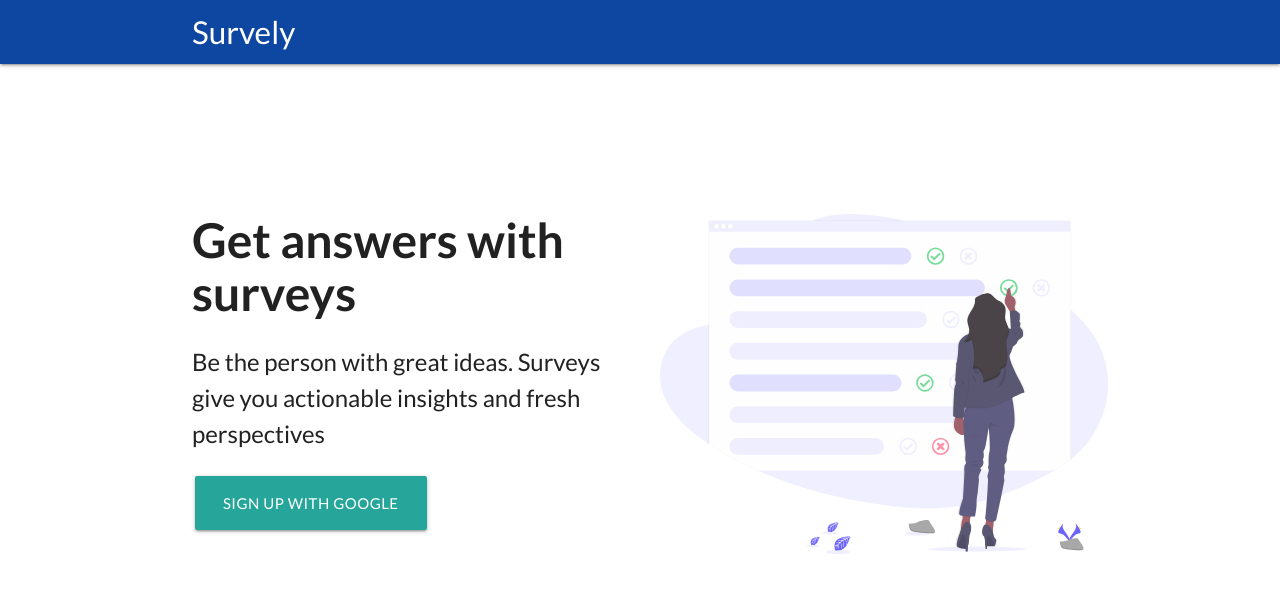
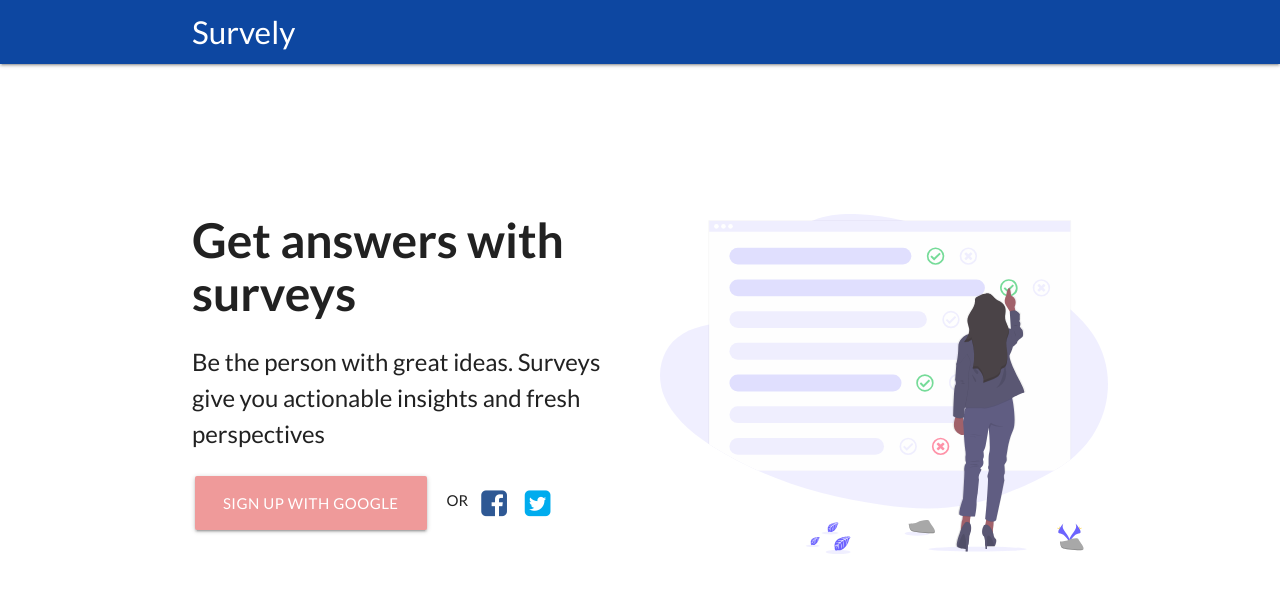
Before and after one commit to chuzksy-codeactive/Survely, a React (Create React App) app in the folder client/: page / in a window 1280 px wide. Shown: the top 592 px of the page. Built offline with nearby package versions, Linux system fonts and the light colour scheme; no server answers.

Commit message:
add icons to the landing page

```diff
--- a/client/public/index.html
+++ b/client/public/index.html
@@ -15,6 +15,8 @@
   <link rel="manifest" href="%PUBLIC_URL%/manifest.json" />
   <link href="https://fonts.googleapis.com/css2?family=Lato:wght@400;700&display=swap" rel="stylesheet">
   <link href="https://fonts.googleapis.com/icon?family=Material+Icons" rel="stylesheet">
+  <link rel="stylesheet" href="https://cdnjs.cloudflare.com/ajax/libs/font-awesome/4.7.0/css/font-awesome.min.css">
+
   <!--
       Notice the use of %PUBLIC_URL% in the tags above.
       It will be replaced with the URL of the `public` folder during the build.
--- a/client/src/components/Landing.js
+++ b/client/src/components/Landing.js
@@ -14,7 +14,7 @@ const Landing = (props) => {
 
           <div className="buttons">
             {props.auth && <Link to="/surveys/new" className="waves-effect waves-light btn-large">Get Started</Link>} &nbsp;
-            {!props.auth && <a href="/auth/google" className="waves-effect waves-light btn-large">Sign up with Google</a>}
+            {!props.auth && <><a href="/auth/google" className="waves-effect  red lighten-3 btn-large">Sign up with Google</a><span>OR</span> <i class="fa fa-facebook-square" aria-hidden="true"></i> <i class="fa fa-twitter-square" aria-hidden="true"></i></>}
           </div>
         </div>
         <div className="landing-right"></div>
--- a/client/src/styles/Landing.css
+++ b/client/src/styles/Landing.css
@@ -43,3 +43,22 @@
   font-weight: 400;
   font-size: 24px;
 }
+
+.landing-left i {
+  margin-right: 15px;
+  font-size: 30px;
+  vertical-align: middle;
+}
+
+.landing-left span {
+  margin-left: 20px;
+  margin-right: 10px;
+}
+
+.landing-left i{
+  color: #2e5894;
+}
+
+.landing-left i:last-child {
+  color: #00acee !important;
+}
```
